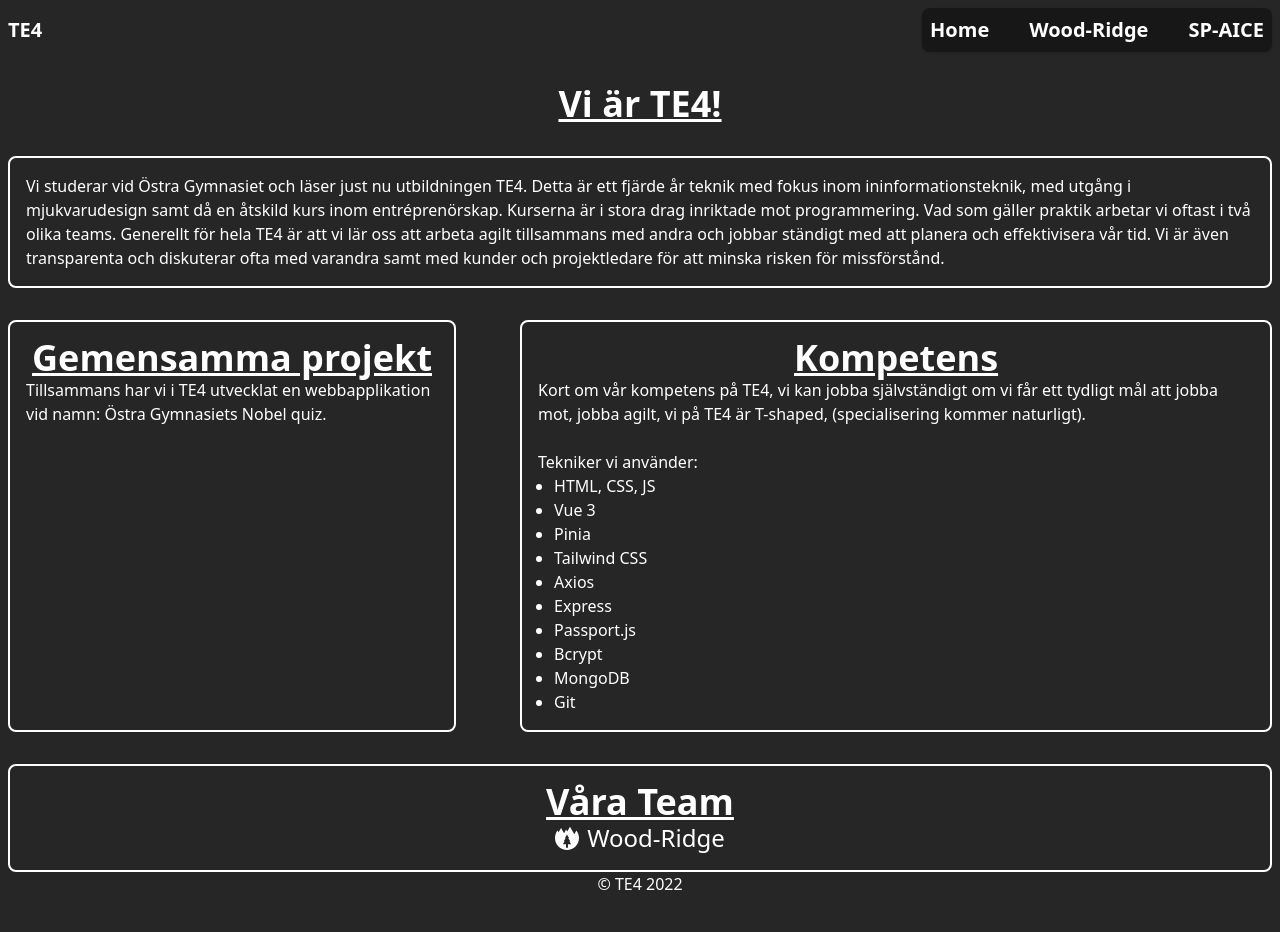
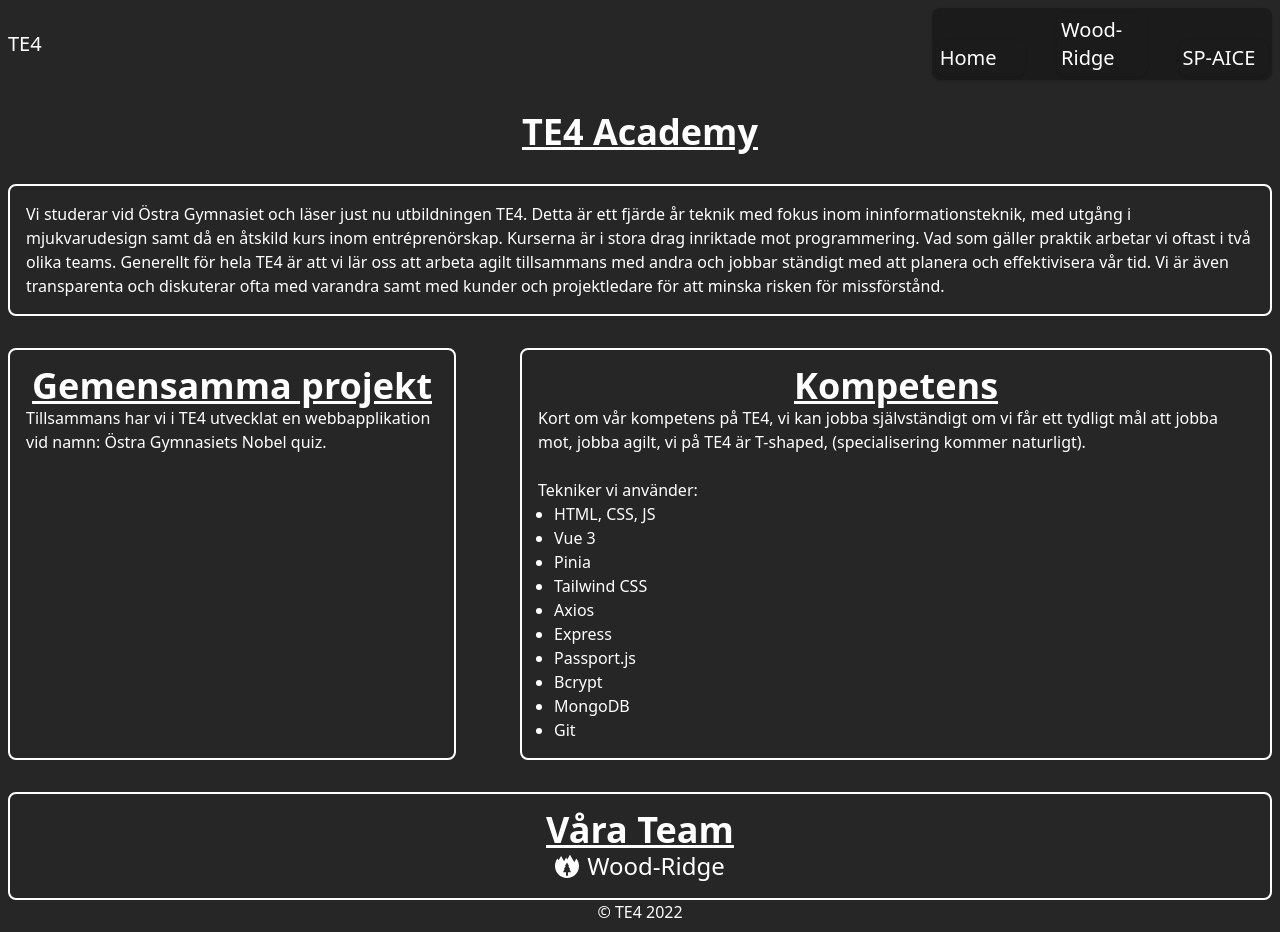
Before and after one commit to williampettersson/flow230120, a Vue app: page / in a window 1280 px wide. Before the commit the page ends 904 px from the top, so only its background shows below. Built offline with nearby package versions, Linux system fonts and the light colour scheme.

Commit message:
improved navbar

```diff
--- a/src/components/AppHeader.vue
+++ b/src/components/AppHeader.vue
@@ -20,15 +20,15 @@ export default {
 
 <template>
   <header>
-    <nav class="flex justify-between items-center text-xl font-bold">
+    <nav class="flex justify-between items-center text-xl font-strong">
       <slot><RouterLink to="/">TE4</RouterLink></slot>
       <div
-        class="space-x-8 flex-col right-3 top-9 items-end absolute md:flex-row md:static p-1 bg-neutral-900 rounded-lg shadow"
+        class="space-x-8 flex-col right-3 top-9 items-end absolute md:flex-row md:static p-1 bg-neutral-900 bg-opacity-75 rounded-lg shadow"
         :class="sidebarOpen ? 'flex' : 'hidden md:flex'"
       >
-        <RouterLink class="p-1" to="/">Home</RouterLink>
-        <RouterLink class="p-1" to="/wood-ridge">Wood-Ridge</RouterLink>
-        <RouterLink class="p-1" to="/sp-aice">SP-AICE</RouterLink>
+        <RouterLink class="p-1 hover:bg-neutral-800 w-full rounded-lg shadow" to="/">Home</RouterLink>
+        <RouterLink class="p-1 hover:bg-neutral-800 w-full rounded-lg shadow" to="/wood-ridge">Wood-Ridge</RouterLink>
+        <RouterLink class="p-1 hover:bg-neutral-800 w-full rounded-lg shadow" to="/sp-aice">SP-AICE</RouterLink>
       </div>
       <button class="w-8 h-8 md:hidden" @click="toggleSidebar">
         <Bars3Icon />
--- a/src/views/HomeView.vue
+++ b/src/views/HomeView.vue
@@ -8,7 +8,7 @@ import WoodRidgeIcon from "../components/wood-ridge/icons/WoodRidgeIcon.vue";
 <template>
   <AppHeader class="flex-grow-0 flex-shrink-0" />
   <main class="flex-grow space-y-8 mt-8">
-    <h1 class="underline text-center text-4xl font-bold">Vi är TE4!</h1>
+    <h1 class="underline text-center text-4xl font-bold">TE4 Academy</h1>
 
     <AppSection>
       <p>
```
